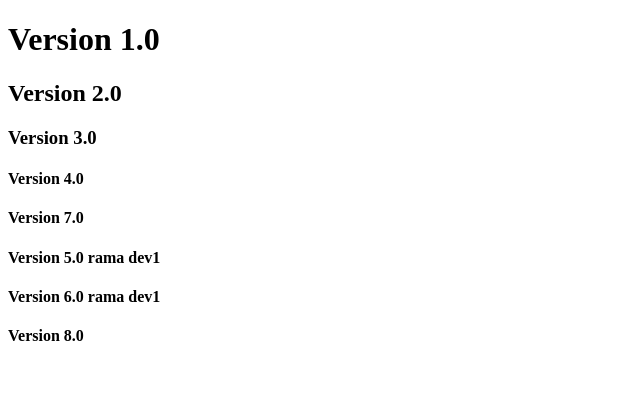
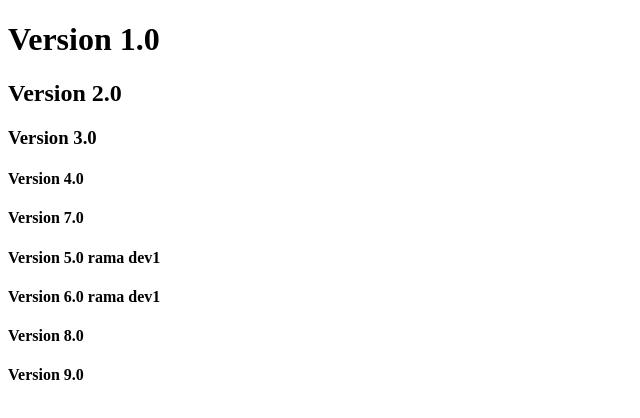
Before and after one commit to Pedro10Dev/web1, a plain HTML site: page index.html in a window 1280 px wide. Shown: the whole page, without its empty margins (0-640 px from the left). Drawn offline with Linux system fonts and the light colour scheme.

Commit message:
Version 9

```diff
--- a/index.html
+++ b/index.html
@@ -14,5 +14,6 @@
     <h4>Version 5.0 rama dev1</h4>
     <h4>Version 6.0 rama dev1</h4>
     <h4>Version 8.0</h4>
+    <h4>Version 9.0</h4>
 </body>
 </html>
```
